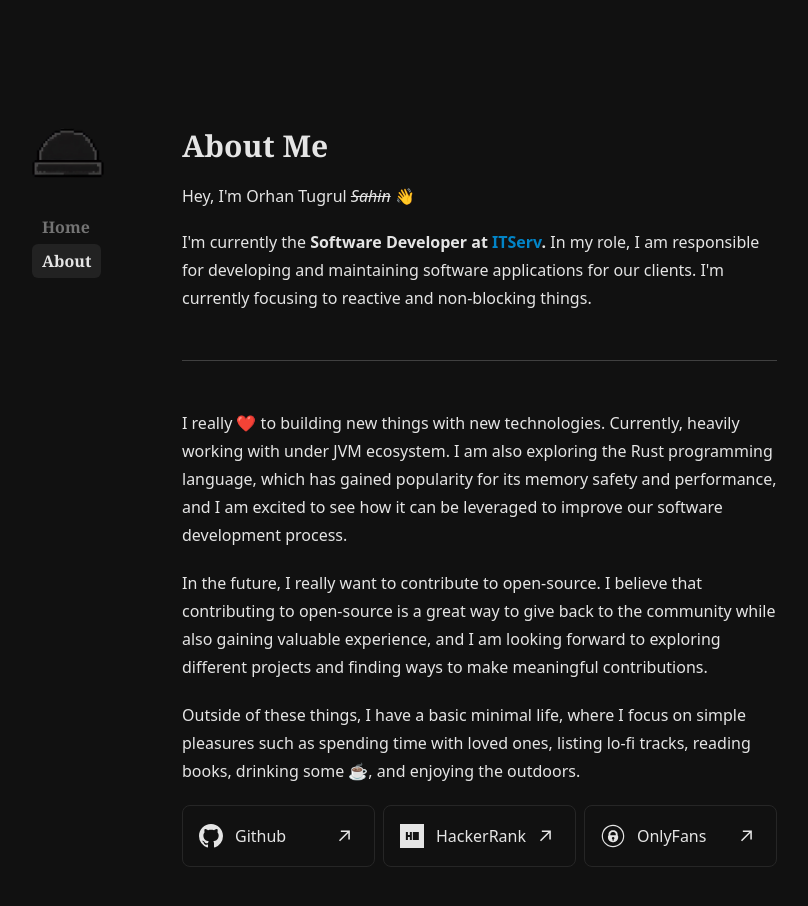
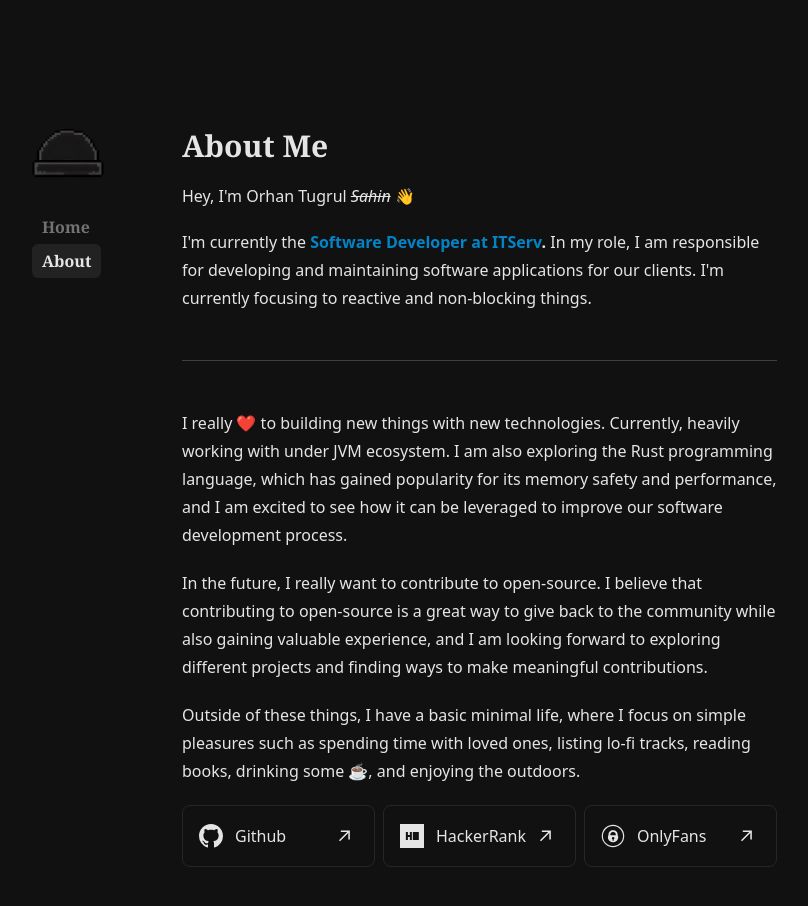
Before and after one commit to orhantugrul/orhantugrul.dev, a SvelteKit app: page /about in a window 1280 px wide. Shown: the top 906 px of the page, without its empty margins (160-968 px from the left). Built offline with nearby package versions, Linux system fonts and the light colour scheme.

Commit message:
fix #32 update job status sentence style

```diff
--- a/src/routes/about/+page.svelte
+++ b/src/routes/about/+page.svelte
@@ -22,10 +22,8 @@
   <div class="prose prose-neutral prose-invert text-neutral-200">
     <p>
       I'm currently the
-      <b>
-        Software Developer at
-        <span class="text-sky-600">ITServ</span>.
-      </b> In my role, I am responsible for developing and maintaining software applications
+      <b><span class="text-sky-600">Software Developer at ITServ</span>.</b>
+      In my role, I am responsible for developing and maintaining software applications
       for our clients. I'm currently focusing to reactive and non-blocking things.
     </p>
 
```
